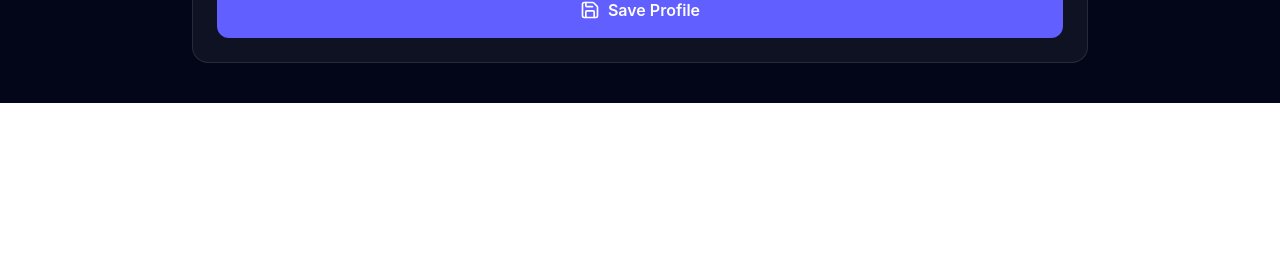
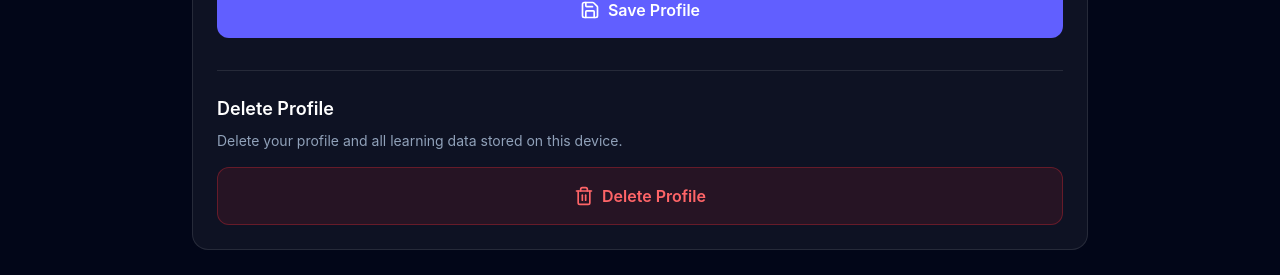
Before and after one commit to dikshasathish-12/omega, a React (Vite) app: page /profile in a window 1280 px wide. Shown: the part 805-1080 px from the top of the page. Before the commit the page ends 908 px from the top, so only its background shows below. Built offline with nearby package versions, Linux system fonts and the light colour scheme; no server answers.

Commit message:
add delete button

```diff
--- a/src/pages/Profile.tsx
+++ b/src/pages/Profile.tsx
@@ -5,6 +5,7 @@ import {
   GraduationCap,
   Save,
   Check,
+  Trash2,
 } from "lucide-react";
 import { useNavigate } from "react-router-dom";
 
@@ -179,9 +180,59 @@ function Profile() {
     setSaved(true);
   };
 
+  // Delete profile
+  const handleDeleteProfile = () => {
+    const confirmed = window.confirm(
+      "Are you sure you want to delete your profile? This will also delete your learning history, quiz results, and completed lessons."
+    );
+
+    if (!confirmed) {
+      return;
+    }
+
+    // Delete profile
+    localStorage.removeItem("studentProfile");
+
+    // Delete learning history
+    localStorage.removeItem("omegaLearningHistory");
+
+    // Delete quiz-related data
+    localStorage.removeItem("lastQuizResult");
+    localStorage.removeItem("quizAttempts");
+
+    // Delete learning selections
+    localStorage.removeItem("selectedLearningSubject");
+    localStorage.removeItem("selectedLearningTopic");
+
+    // Delete other known progress data
+    localStorage.removeItem("quadraticEquationsCompleted");
+
+    // Delete completed lesson records
+    Object.keys(localStorage).forEach((key) => {
+      if (
+        key.startsWith("lessonCompleted_") ||
+        key.startsWith("topicCompleted_")
+      ) {
+        localStorage.removeItem(key);
+      }
+    });
+
+    // Reset profile state
+    setProfile({
+      name: "",
+      grade: "Grade 6",
+      subjects: gradeSubjects["Grade 6"],
+      selectedSubject: "Mathematics",
+    });
+
+    setSaved(false);
+
+    // Go back to dashboard
+    navigate("/");
+  };
+
   return (
     <div className="min-h-screen bg-slate-950 text-white px-6 py-10">
-
       <div className="max-w-4xl mx-auto">
 
         {/* HEADER */}
@@ -360,6 +411,7 @@ function Profile() {
           {/* SUCCESS MESSAGE */}
           {saved && (
             <div className="mt-4 p-4 rounded-xl bg-emerald-500/10 border border-emerald-500/20 text-center">
+
               <p className="text-emerald-400 font-medium">
                 ✓ Profile saved successfully
               </p>
@@ -367,8 +419,34 @@ function Profile() {
               <p className="text-sm text-slate-400 mt-1">
                 {profile.grade} • {profile.selectedSubject}
               </p>
+
             </div>
           )}
+
+          {/* DELETE PROFILE */}
+          <div className="mt-8 pt-6 border-t border-white/10">
+
+            <h2 className="text-lg font-semibold text-white mb-2">
+              Delete Profile
+            </h2>
+
+            <p className="text-sm text-slate-400 mb-4">
+              Delete your profile and all learning data stored on this device.
+            </p>
+
+            <button
+              type="button"
+              onClick={handleDeleteProfile}
+              className="w-full py-4 rounded-xl bg-red-500/10 border border-red-500/30 text-red-400 hover:bg-red-500/20 font-semibold flex items-center justify-center gap-2 transition"
+            >
+
+              <Trash2 size={20} />
+
+              Delete Profile
+
+            </button>
+
+          </div>
 
         </div>
       </div>
```
